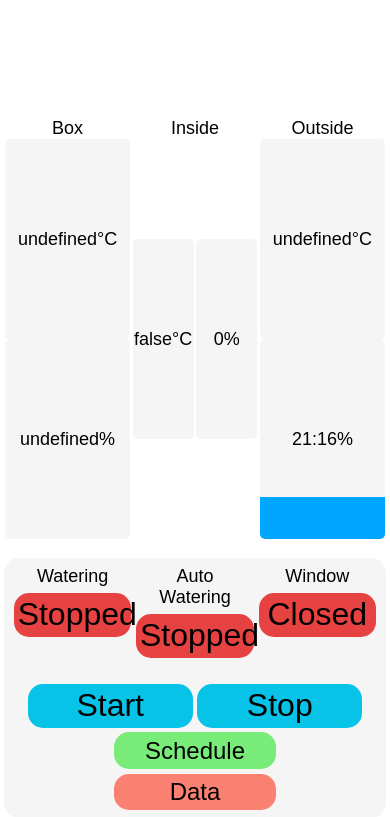
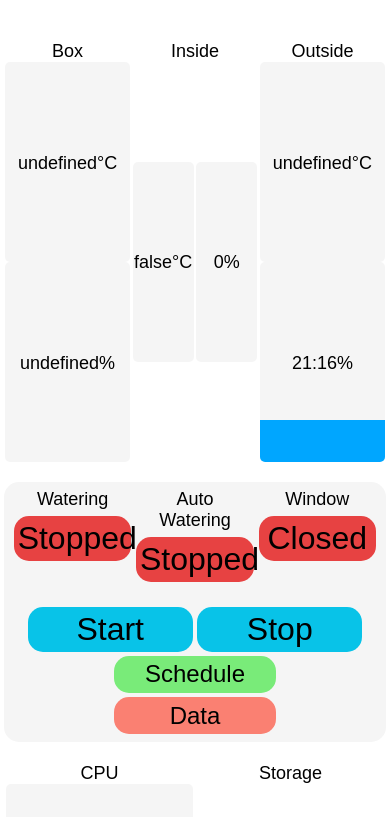
Before and after one commit to Nuhm/GreenhouseSystem, a Flask app: page / in a window 390 px wide. Shown: the part 136-953 px from the top of the page. Run offline with Flask 3, Linux system fonts and the light colour scheme.

Commit message:
Small ui change

```diff
--- a/static/css/style.css
+++ b/static/css/style.css
@@ -265,7 +265,7 @@ body {
     }
 
     .airDetails{
-        margin-top: 45%;
+        margin-top: 25%;
    }
 
    .water a {
@@ -282,4 +282,5 @@ body {
         width: 70%;
         padding: 2%;
    }
+
 }
```
